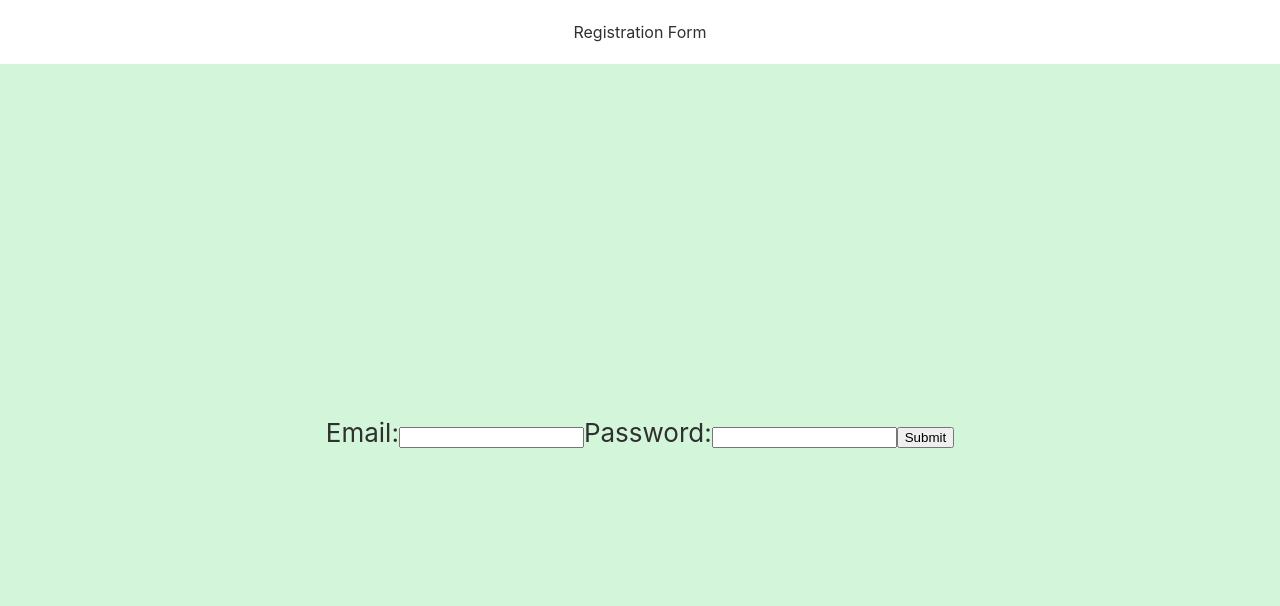
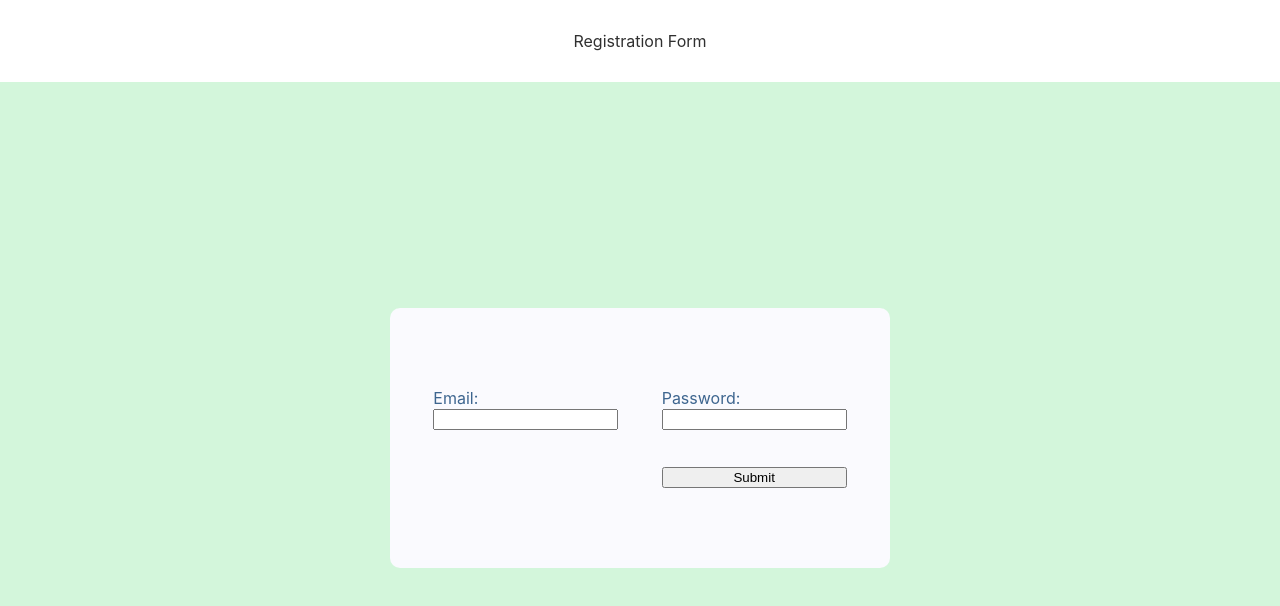
Before and after one commit to NoeliaEle/RegistrationForm, a React (Create React App) app: page / in a window 1280 px wide. Shown: the top 606 px of the page. Built offline with nearby package versions, Linux system fonts and the light colour scheme.

Commit message:
Center elements and adjusting layout

```diff
--- a/src/App.css
+++ b/src/App.css
@@ -1,49 +1,58 @@
-.App {
-  text-align: center;
+html, body, #app, #app>div {
+  height: 100vh;
+  margin: 0;
 }
 
-.App-logo {
-  height: 40vmin;
-  pointer-events: none;
+body {
+  background-color: #D3F6DB;
 }
 
-@media (prefers-reduced-motion: no-preference) {
-  .App-logo {
-    animation: App-logo-spin infinite 20s linear;
-  }
-}
-
-.App-header {
+#nav-bar {
+  display: flex;
+  justify-content: center;
+  align-items: center;
+  text-align: center;
+  padding: 1em 2em 1em 2em;
+  height: 3vh;
+  min-height: 50px;
+  top: 0;
   background-color: #fff;
-  min-height: 8vh;
-  display: flex;
-  flex-direction: column;
-  align-items: center;
-  justify-content: center;
   font-size: 1em;
   color: #303030;
 }
 
-.App-link {
-  color: #61dafb;
+.header {
+  display: flex;
+  align-items: center;
+  justify-content: center;
+  height: 89vh;
 }
 
-.App-body {
-  background-color: #D3F6DB;
-  min-height: 92vh;
+.fields-component {
+  display: flex;
+  align-items: center;
+  justify-content: center;
+  width: 500px;
+  margin: auto;
+  text-align: left;
+  background-color: #fafafe;
+  border-radius: 10px;
+  justify-content: space-evenly;
+  padding: 5em 0;
+}
+
+.column-one, .column-two {
   display: flex;
   flex-direction: column;
-  align-items: center;
-  justify-content: center;
-  font-size: calc(10px + 2vmin);
-  color: #303030;
+  height: 100px;
 }
 
-@keyframes App-logo-spin {
-  from {
-    transform: rotate(0deg);
-  }
-  to {
-    transform: rotate(360deg);
-  }
+.column-two {
+  justify-content: space-between;
 }
+
+label {
+  display: block;
+  font-size: 0.5 rem;
+  color: #3d658f;
+}
--- a/src/App.js
+++ b/src/App.js
@@ -5,15 +5,15 @@ import Form from './Form'
 function App() {
   return (
     <div className="App">
-      <header className="App-header">
-        <p>
-          Registration Form
-        </p>
-      </header>
-      <div className="App-body">
+      <nav id="nav-bar">
 
+        Registration Form
+
+      </nav>
+      <section class="header">
         <Form></Form>
-      </div>
+      </section>
+
     </div>
   );
 }
--- a/src/Form.js
+++ b/src/Form.js
@@ -17,15 +17,30 @@ class Form extends Component {
 
   render() {
     return (
-      <div>
+
+
+
       <form onSubmit={this.handleFormSubmit}>
+        <section class="fields-component">
+          <div class="column-one">
+
+            <div class="email-field">
               <label>Email:</label>
               <input type="email" name="email" value={this.state.email} onChange={(e) => this.handleInput(e)} />
+            </div>
+          </div>
+          <div class="column-two">
+            <div class="password-field">
               <label>Password:</label>
               <input type="password" name="password" value={this.state.password} onChange={(e) => this.handleInput(e)} />
-          <button>Submit</button>
+            </div>
+            <button class="submit-button">Submit</button>
+          </div>
+        </section>
       </form>
-      </div>
+
+
+
     )
   }
 }
```
Lines whose indentation alone changed are shown as unchanged.
